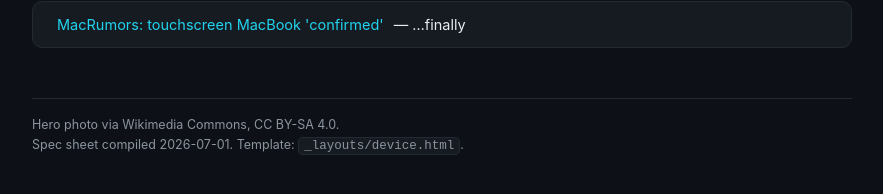
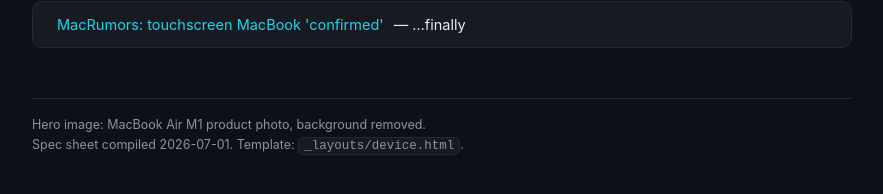
Before and after one commit to masautt/masautt.github.io, a Jekyll site: the page built from _devices/macbook-air-m1.md, in a window 1280 px wide and 900 px high, scrolled down 1799 px. Shown: the part 664-858 px from the top of the window, without its empty margins (198-1081 px from the left). Built offline with Jekyll 4.4.1, drawn with Linux system fonts in a browser that asks for light colours.

Commit message:
style(devices): replace MacBook hero with background-removed cutout

```diff
--- a/_devices/macbook-air-m1.md
+++ b/_devices/macbook-air-m1.md
@@ -62,7 +62,7 @@
   - { url: "https://www.marketresearchfuture.com/reports/2-in-1-laptops-market-3948", label: "2-in-1 laptop market outlook", note: "convertibles on the rise" }
   - { url: "https://www.macrumors.com/2026/06/11/touchscreen-macbook-confirmed-leaker/", label: "MacRumors: touchscreen MacBook 'confirmed'", note: "…finally" }
 
-credit: "Hero photo via Wikimedia Commons, CC BY-SA 4.0."
+credit: "Hero image: MacBook Air M1 product photo, background removed."
 ---
 
 I still didn't have a Windows laptop I trusted to last — and I wasn't convinced any on
```
Also changed, not shown: other parts of _devices/macbook-air-m1.md (+1 -1 lines), assets/devices/macbook-air-m1-hero.png.
